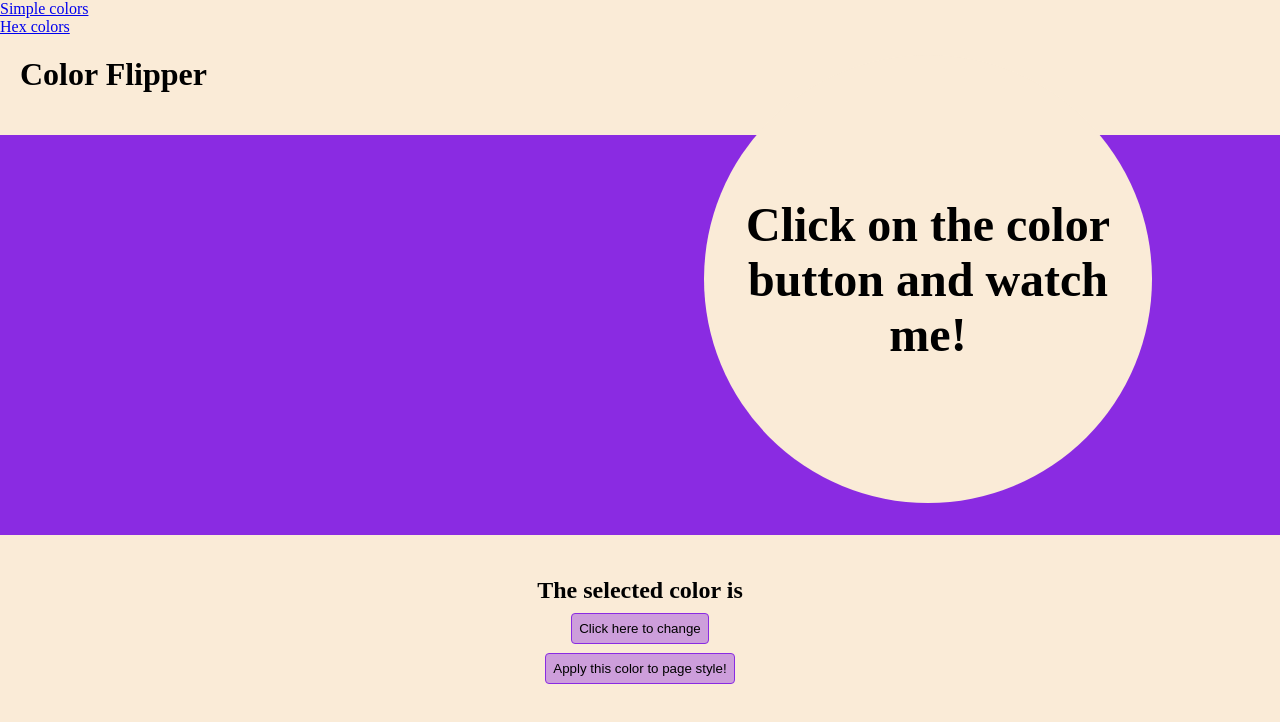
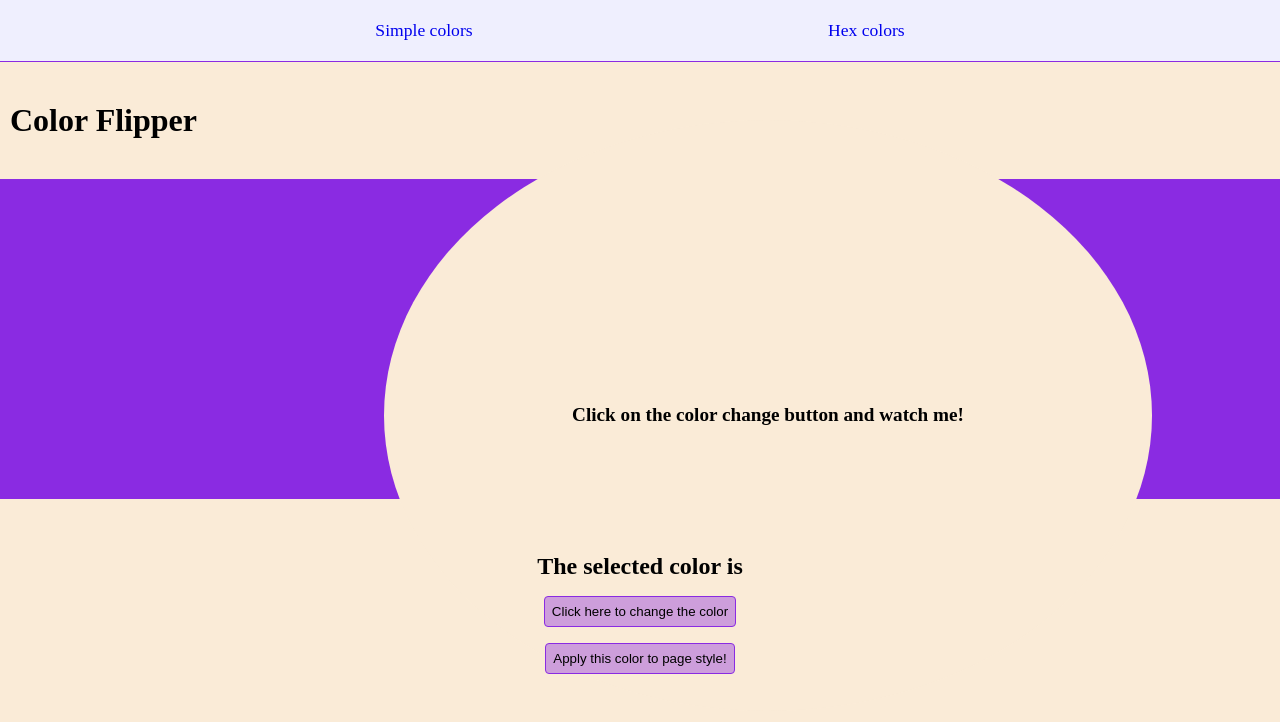
Before and after one commit to DeboraAlmeida/color-flipper, a plain HTML site: page index.html in a window 1280 px wide. Drawn offline with Linux system fonts and the light colour scheme.

Commit message:
Some changes on style and navbar items alignment

```diff
--- a/index.html
+++ b/index.html
@@ -24,12 +24,12 @@
     <h1>Color Flipper</h1>
     <div id="lineBackground" class="background">
       <div class="circle">
-        <h2 class="selected-color">Click on the color button and watch me!</h2>
+        <h2 class="selected-color">Click on the color change button and watch me!</h2>
       </div>
     </div>
     <div class="select-color">
       <h3>The selected color is <span id="color-name" class="selected-color"></span></h3>
-      <button id="btn">Click here to change</button>
+      <button id="btn">Click here to change the color</button>
       <button id="apply-btn">Apply this color to page style!</button>
     </div>
   </main>
--- a/scripts/script.js
+++ b/scripts/script.js
@@ -1,4 +1,6 @@
 import color from '../assets/colors.json' assert { type: 'json' };
+
+// let textColor = 'blueviolet - #8A2BE2'
 
 const btn = document.getElementById('btn')
 const applyBtn = document.getElementById('apply-btn')
@@ -7,6 +9,9 @@ const colorName = document.getElementById('color-name')
 const lineBackground = document.querySelector('#lineBackground')
 const anchor = document.querySelectorAll('a')
 const buttons = document.querySelectorAll('button')
+const nav = document.querySelector('.navbar')
+
+colorName.innerHTML = 'blueviolet - #8A2BE2'
 
 const generateNumber = () => {
   const number = parseInt(Math.random() * color.colors.length)
@@ -28,6 +33,7 @@ const keepColor = () => {
     border-color: ${getColor};
     background: color-mix(in srgb, ${getColor} 25%, transparent);
   `)
+  nav.style.cssText = `border-bottom: 1px solid ${getColor};`
 
 }
 
--- a/styles/style.css
+++ b/styles/style.css
@@ -5,12 +5,32 @@
 }
 
 body {
-  /* position: relative; */
   background-color: antiquewhite;
 }
 
+.navbar {
+  padding: 20px;
+  background-color: #efeffe;
+  border-bottom: 1px solid blueviolet;
+}
+
+.nav-links {
+  display: flex;
+  align-items: center;
+  justify-content: space-evenly;
+}
+
+.nav-links li {
+  list-style-type: none;
+}
+
+.nav-links li a {
+  text-decoration: none;
+  font-size: 1.1rem;
+}
+
 h1 {
-  margin: 20px 0 10px 20px;
+  margin: 40px 10px;
   @media screen and (max-width: 35rem) {
     margin: 30px auto;
     text-align: center;
@@ -19,13 +39,10 @@ h1 {
 
 .background {
   width: 100%;
-  height: 50vh;
+  height: 40vh;
   background-color: blueviolet;
-  position: relative;
-  top: 4vh;
+  margin: 10px auto;
   @media screen and (max-width: 35rem) {
-    position: static;
-    height: 30vh;
     display: flex;
     justify-content: center;
   }
@@ -37,17 +54,22 @@ h1 {
   justify-content: center;
   position: absolute;
   right: 10vw;
-  top: -10vh;
+  top: 15vh;
   width: 35%;
-  aspect-ratio: 1;
+  aspect-ratio: 1.1/1;
   padding: 10px;
   border-radius: 100%;
   background-color: antiquewhite;
+  z-index: 0;
   @media screen and (max-width: 35rem) {
     position: relative;
     top: auto;
     right: auto;
-    width: 50%;
+    width: 70%;
+  }
+  @media screen and (min-width: 35rem) and (max-width: 80rem) {
+    width: 60%;
+    aspect-ratio: 1.3/1;
   }
 }
 
@@ -57,27 +79,38 @@ h1 {
   @media screen and (max-width: 35rem) {
     font-size: 1.5em;
   }
+  @media screen and (min-width: 35rem) and (max-width: 80rem) {
+    font-size: 1.2em;
+  }
 }
 
 .select-color {
   position: relative;
-  top: 8vh;
+  top: 2vh;
   width: 50%;
   aspect-ratio: 6/1;
-  margin: 10px auto;
+  margin: 30px auto;
   display: flex;
   flex-direction: column;
   justify-content: space-between;
   align-items: center;
+  z-index: 1;
+  @media screen and (max-width: 35rem) {
+    width: 90%;
+  }
+
 }
 
 .select-color h3 {
   font-size: 1.5em;
+  text-align: center;
+  margin: 8px auto;
 }
 
 .select-color button {
   max-width: 50%;
   min-width: 20%;
+  margin: 8px auto;
   padding: 7px;
   border-radius: 4px;
   outline: none;
```
